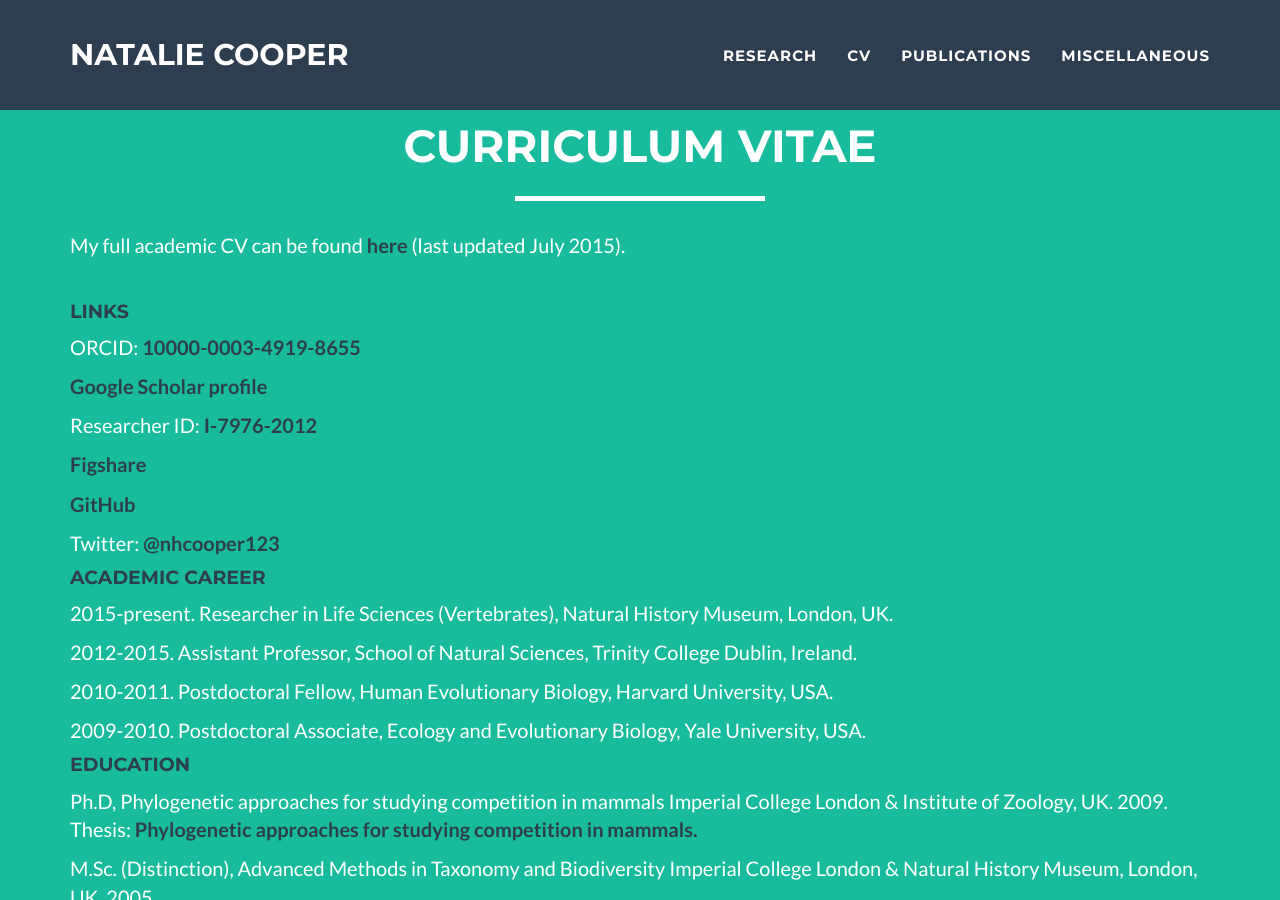
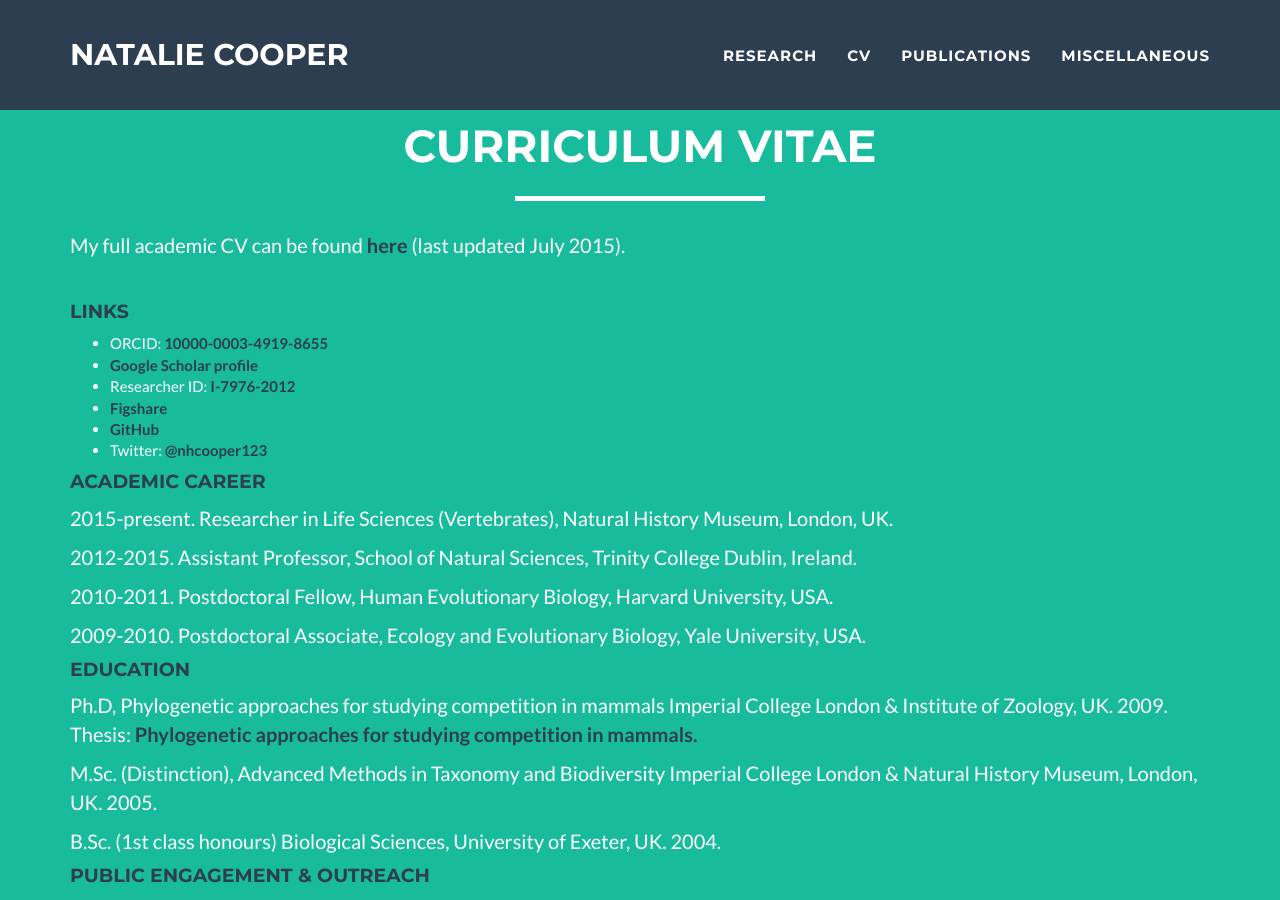
Before and after one commit to nhcooper123/nhcooper123.github.io, a Jekyll site: the page cv.html, which Jekyll copies as it is, in a window 1280 px wide and 900 px high. Built offline with Jekyll 4.4.1, drawn with Linux system fonts in a browser that asks for light colours.

Commit message:
Formatted links

```diff
--- a/cv.html
+++ b/cv.html
@@ -113,17 +113,20 @@
 
 <h4><font color="2c3e50">Links</font></h4>
 
-<p>ORCID: <a href="http://orcid.org/0000-0003-4919-8655"><strong><font color="2c3e50">10000-0003-4919-8655</font></strong></a></p>
+  <ul>
+    <li>ORCID: <a href="http://orcid.org/0000-0003-4919-8655"><strong><font color="2c3e50">10000-0003-4919-8655</font></strong></a></li>
 
-<p><a href="https://scholar.google.co.uk/citations?user=gvR3C30AAAAJ&hl=en"><strong><font color="2c3e50">Google Scholar profile</font></strong></a></p>
+    <li><a href="https://scholar.google.co.uk/citations?user=gvR3C30AAAAJ&hl=en"><strong><font color="2c3e50">Google Scholar profile</font></strong></a></li>
 
-<p>Researcher ID: <a href="http://www.researcherid.com/rid/I-7976-2012"><strong><font color="2c3e50">I-7976-2012</font></strong></a></p>
+    <li>Researcher ID: <a href="http://www.researcherid.com/rid/I-7976-2012"><strong><font color="2c3e50">I-7976-2012</font></strong></a></li>
 
-<p><a href="http://figshare.com/authors/Natalie_Cooper/277070"><strong><font color="2c3e50">Figshare</font></strong></a></p>
+    <li><a href="http://figshare.com/authors/Natalie_Cooper/277070"><strong><font color="2c3e50">Figshare</font></strong></a></li>
 
-<p><a href="https://github.com/nhcooper123/"><strong><font color="2c3e50">GitHub</font></strong></a></p>
+    <li><a href="https://github.com/nhcooper123/"><strong><font color="2c3e50">GitHub</font></strong></a></li>
 
-<p>Twitter: <a href="https://twitter.com/nhcooper123"><strong><font color="2c3e50">@nhcooper123</font></strong></a></p>
+    <li>Twitter: <a href="https://twitter.com/nhcooper123"><strong><font color="2c3e50">@nhcooper123</font></strong></a></li>
+
+  </ul>
 
 <h4><font color="2c3e50">Academic Career</font></h4>
 
@@ -160,14 +163,12 @@
 
 <h4><font color="2c3e50">Public Engagement & Outreach</font></h4>
 
-<p>
   <ul>
     <li>2014. Organiser of <a href="http://soapboxscience.org/?page_id=824"><strong><font color="2c3e50">SoapBox Science Ireland</font></strong></a>, an outreach event featuring women in science explaining their research in an interactive way.</li>
     <li>2013 & 2014. Organiser and tour guide for Discover Research Dublin at the TCD Zoology Museum, as part of European Researcher’s Night.</li>
     <li>2012-2015. <a href="http://www.ecoevoblog.com/"><strong><font color="2c3e50">EcoEvo@TCD</font></strong></a> blog developer and contributor. The blog won "Best Irish Science and Technology blog" at the Irish Blog Awards 2014.</li>
     <li>Active Twitter user (<a href="https://twitter.com/nhcooper123"><strong><font color="2c3e50">@nhcooper123</font></strong></a>) with over 1700 followers and over 7500 tweets.</li>
   </ul>
-</p>
 
 <h4><font color="2c3e50">Professional Service</font></h4>
 
```
